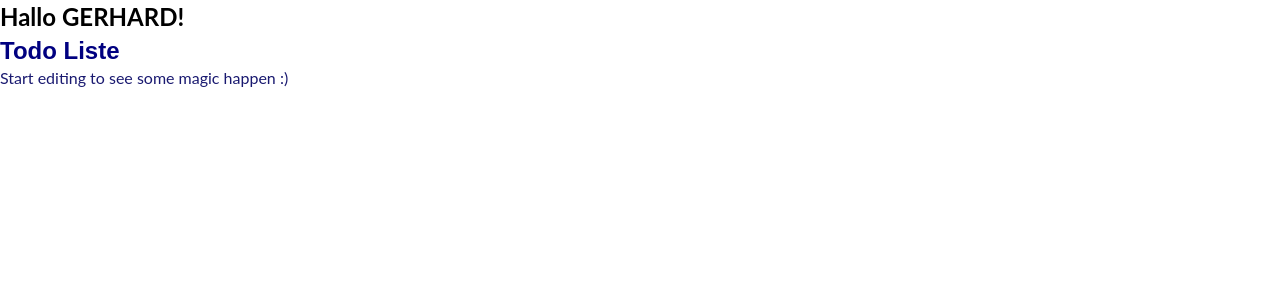
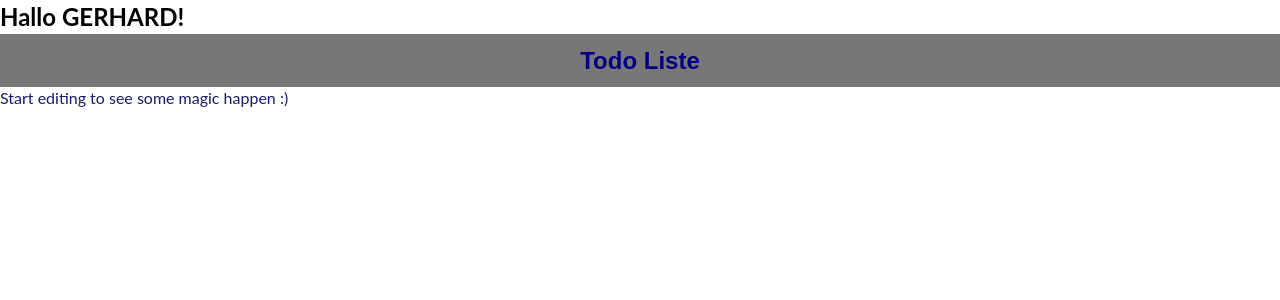
Before and after one commit to GerhardThieser/angular-n79huv, an Angular app: page / in a window 1280 px wide. Shown: the top 300 px of the page. Built offline with nearby package versions, Linux system fonts and the light colour scheme; no server answers.

Commit message:
2 files modified

```diff
--- a/src/app/app.component.css
+++ b/src/app/app.component.css
@@ -2,3 +2,15 @@ p {
   font-family: Lato;
   color:midnightblue
 }
+
+.header {
+  background: #777;
+  color: #111;
+  text-align: center;
+  padding: 10px;
+}
+
+.header a {
+  color: #999;
+  text-decoration: none;
+}
--- a/src/app/app.component.html
+++ b/src/app/app.component.html
@@ -1,7 +1,9 @@
 <hello name="{{ name }}"></hello>
+<header class=header>
 <h2>
 	Todo Liste
 </h2>
+</header>
 <p>
 	Start editing to see some magic happen :)
 </p>
```
